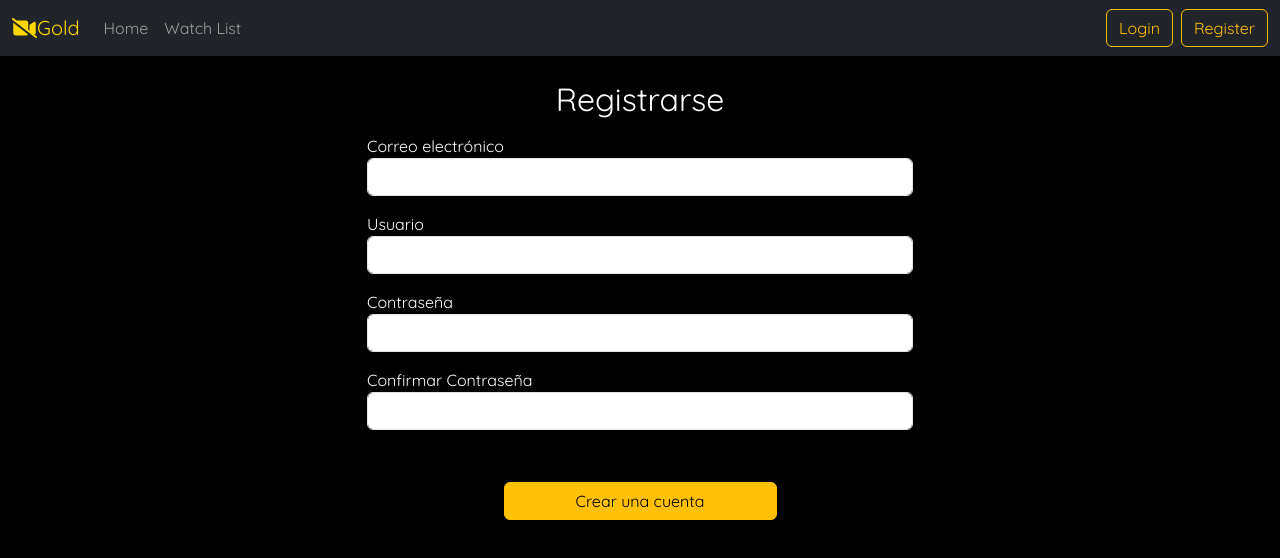
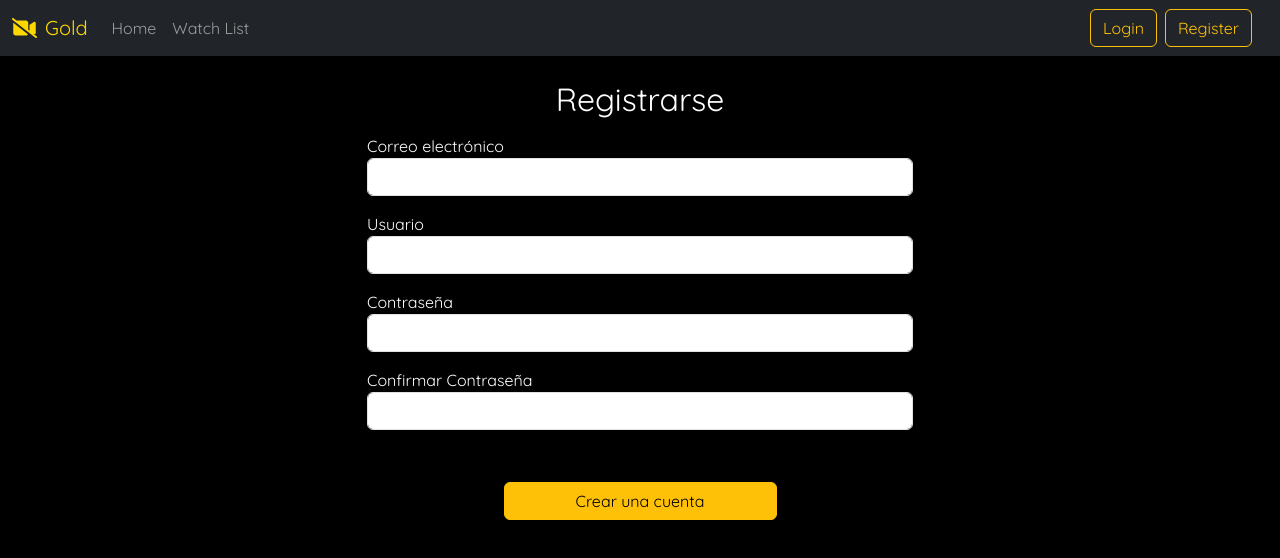
Before and after one commit to SantiMoyano/movie-review-app, a React (Create React App) app in the folder frontend/: page /register in a window 1280 px wide. Shown: the top 558 px of the page. Built offline with nearby package versions, Linux system fonts and the light colour scheme; no server answers.

Commit message:
Functionality to show last 5 movies and imporves styles on header

```diff
--- a/frontend/src/components/auth/register/Register.js
+++ b/frontend/src/components/auth/register/Register.js
@@ -16,7 +16,7 @@ function Register() {
       changeErrorMessage("Las contraseñas no coinciden");
     } else {
       try {
-        const response = await api.post("/api/v1/auth/login", {
+        const response = await api.post("/api/v1/auth/register", {
           username: username,
           password: password,
         });
--- a/frontend/src/components/header/Header.css
+++ b/frontend/src/components/header/Header.css
@@ -1,4 +1,12 @@
 .auth-buttons {
   display: flex;
   gap: 8px;
+  padding-right: 16px;
+  justify-content: center;
 }
+
+@media only screen and (max-width: 990px) {
+  .auth-buttons {
+    padding-right: 0px;
+  }
+}
--- a/frontend/src/components/header/Header.js
+++ b/frontend/src/components/header/Header.js
@@ -21,11 +21,16 @@ function Header({ isLoggedIn }) {
   }
 
   return (
-    <Navbar bg="dark" variant="dark" expand="lg">
+    <Navbar
+      bg="dark"
+      variant="dark"
+      expand="lg"
+      className="justify-content-center text-center"
+    >
       <Container fluid>
         <Navbar.Brand href="/" style={{ color: "gold" }}>
           <FontAwesomeIcon icon={faVideoSlash} />
-          Gold
+          <span className="ms-2">Gold</span>
         </Navbar.Brand>
         <Navbar.Toggle aria-controls="navbarScroll" />
         <Navbar.Collapse id="navbarScroll">
@@ -43,9 +48,11 @@ function Header({ isLoggedIn }) {
           </Nav>
           {isLoggedIn && !loggedOut ? (
             <>
-              <Button onClick={logout} variant="outline-info">
-                Logout
-              </Button>
+              <div className="auth-buttons">
+                <Button onClick={logout} variant="outline-warning">
+                  Logout
+                </Button>
+              </div>
             </>
           ) : (
             <div className="auth-buttons">
--- a/frontend/src/components/lastReviews/LastReviews.css
+++ b/frontend/src/components/lastReviews/LastReviews.css
@@ -3,6 +3,7 @@
   flex-direction: column;
   align-items: center;
   width: 100%;
+  margin-top: 80px;
 }
 
 .last-reviews-container ul {
--- a/frontend/src/components/lastReviews/LastReviews.js
+++ b/frontend/src/components/lastReviews/LastReviews.js
@@ -1,11 +1,13 @@
 import "./LastReviews.css";
 
 function LastReviews({ allReviews, allMovies }) {
+  const reversedReviews = [...allReviews].reverse();
+  const lastFiveReviews = reversedReviews.slice(0, 5);
   return (
     <section className="last-reviews-container">
       <h2>Last Reviews</h2>
       <ul className="list-group">
-        {allReviews.map((review) => {
+        {lastFiveReviews.map((review) => {
           const timestamp = review.id.timestamp;
           const fecha = new Date(timestamp * 1000);
           const fechaFormateada = fecha.toLocaleString();
@@ -40,7 +42,7 @@ function Review({ review, movieData, fechaFormateada }) {
                   alt={`Poster for ${movieData.title}`}
                   className="img-fluid"
                 />
-                <figcaption className="mt-2">Ver trailer</figcaption>
+                <figcaption className="mt-2">Watch trailer</figcaption>
               </figure>
             )}
           </div>
```
